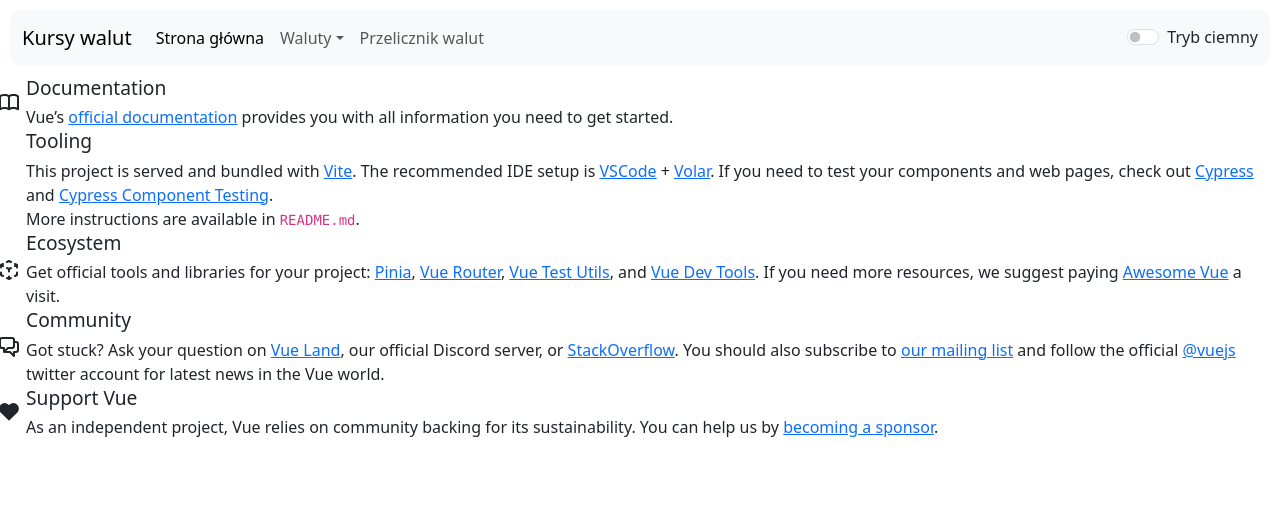
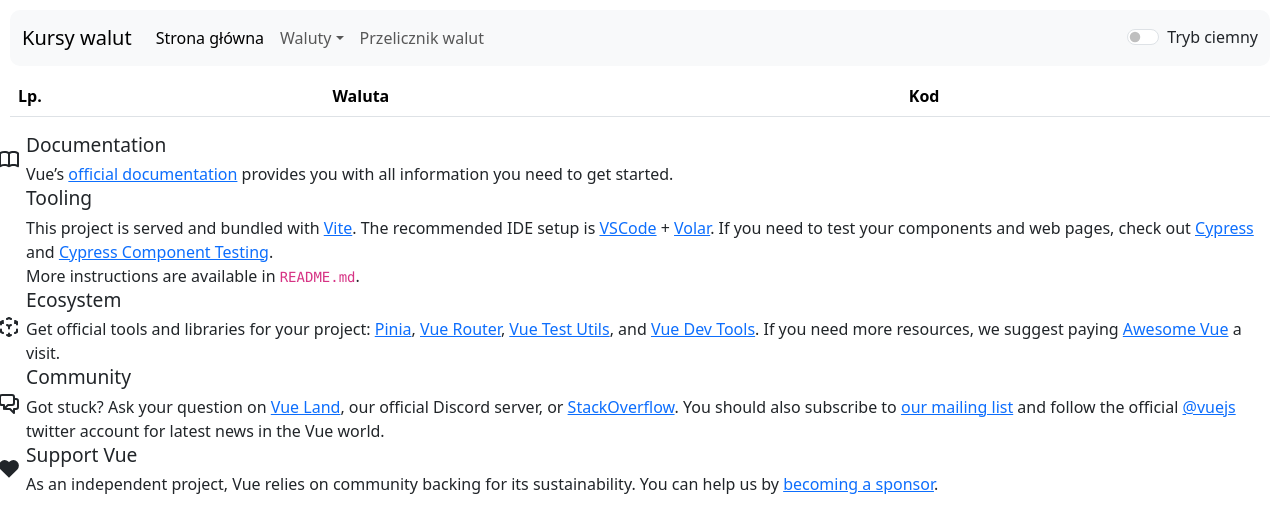
Before and after one commit to The-Mag-Pie/Exchange-rates, a Vue app: page / in a window 1280 px wide. Shown: the top 532 px of the page. Built offline with nearby package versions, Linux system fonts and the light colour scheme; some icons are missing.

Commit message:
Add currency table with last visited currencies

```diff
--- a/src/views/HomeView.vue
+++ b/src/views/HomeView.vue
@@ -1,11 +1,44 @@
 <script setup lang="ts">
+import { useRouter } from "vue-router"
 import TheWelcome from "../components/TheWelcome.vue"
+import currencies from "@/assets/currencies.json"
 
 document.title = "Kursy walut"
+
+const router = useRouter()
+
+const rowClicked = (code: string) => {
+    router.push({ name: "currency", params: { code } })
+}
+
+const lastVisited = JSON.parse(localStorage.getItem("lastVisited") ?? "[]") as Array<string>
+const lastVisitedCurrencies = lastVisited.map((code) => currencies.find((currency) => currency.code === code) ?? { code: "XXX", name: "Nieznana waluta" }).slice(0, 5)
 </script>
 
 <template>
     <main>
+        <table class="table">
+            <thead>
+                <tr>
+                    <th scope="col">Lp.</th>
+                    <th scope="col">Waluta</th>
+                    <th scope="col">Kod</th>
+                </tr>
+            </thead>
+            <tbody>
+                <tr v-for="({ code, name }, index) in lastVisitedCurrencies" :key="code" @click="$event => rowClicked(code)">
+                    <th scope="row">{{ index + 1 }}</th>
+                    <td>{{ name }}</td>
+                    <td>{{ code }}</td>
+                </tr>
+            </tbody>
+        </table>
         <TheWelcome />
     </main>
 </template>
+
+<style scoped>
+tbody > tr {
+    cursor: pointer;
+}
+</style>
```
